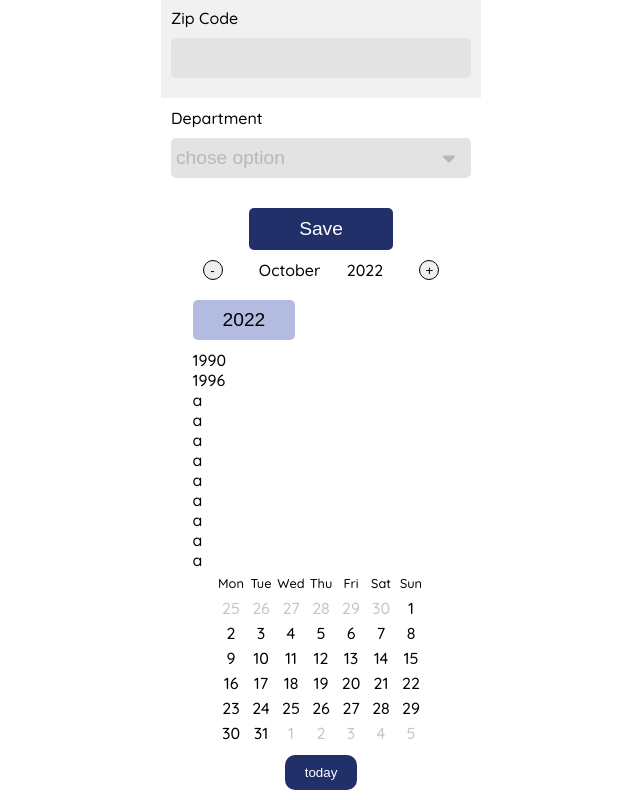
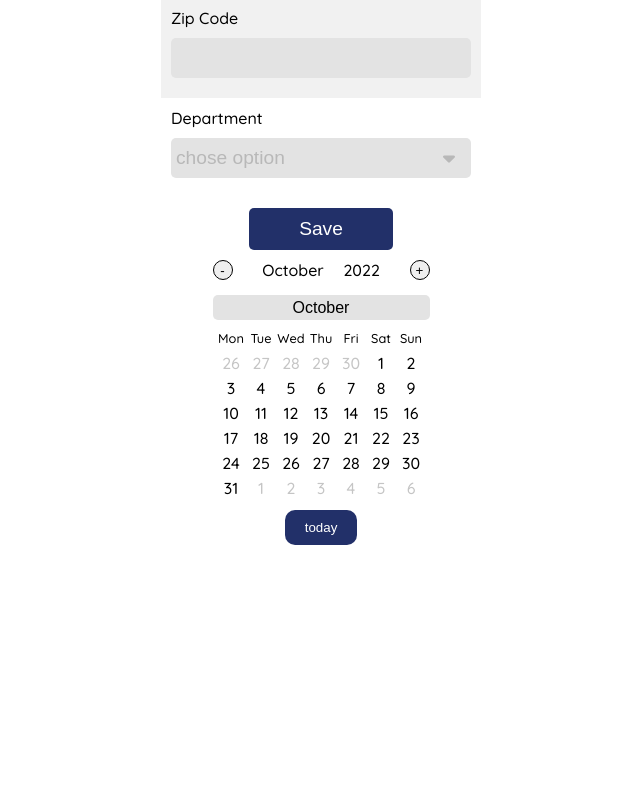
Before and after one commit to 0pix/AlexisNeisius_14_26102022, a React (Create React App) app: page / in a window 1280 px wide. Shown: the part 672-1472 px from the top of the page, without its empty margins (319-959 px from the left). After the commit the page ends 1227 px from the top, so only its background shows below. Built offline with nearby package versions, Linux system fonts and the light colour scheme; the HTML template or start-up script is replaced by a standard one.

Commit message:
working on input of calendar component

```diff
--- a/src/components/Calendar/Calendar.jsx
+++ b/src/components/Calendar/Calendar.jsx
@@ -1,7 +1,6 @@
 import React, {useEffect, useState} from 'react';
 import './Calendar.css'
-import inputCalendar from "./InputCalendar";
-import InputCalendar from "./InputCalendar";
+import InputMonthCalendar from "./InputMonthCalendar";
 
 const Calendar = () => {
 	// console.log(date); // Fri Jun 17 2022 11:27:28 GMT+0100 (British Summer Time)
@@ -13,9 +12,12 @@ const Calendar = () => {
 	// 	let test = new Date(2022, month - 1, 1)
 	// 	return test.toLocaleDateString('en-GB', {weekday: 'long'})
 	// }
-
 	function getFirstDayInMonth(year, month) {
-		return new Date(2022, month - 1, 1).getDay()
+		const firstDay = new Date(`${month}/1/${year}`).getDay()
+		if (firstDay === 0) {
+			return 6
+		}
+		return firstDay - 1
 	}
 
 	// function getDayName(dateStr, locale) {
@@ -31,11 +33,20 @@ const Calendar = () => {
 	const [year, setYear] = useState(currentYear)
 	const [day, setDay] = useState(currentDay)
 	const getPreviousMonth = getDaysInMonth(year, month - 1)
-	const selectDate = new Date(`${month}/${currentDay}/${year}`)
+	const selectDate = new Date(`${month}/${day}/${year}`)
 	const daysInCurrentMonth = getDaysInMonth(year, month);
 	const firstDayMonth = getFirstDayInMonth(year, month)
 	const monthLetter = selectDate.toLocaleString('en-GB', {month: 'long'})
 	const days = ['Mon', 'Tue', 'Wed', 'Thu', 'Fri', 'Sat', "Sun"]
+
+	// console.log(selectDate)
+	console.log('le pas use', firstDayMonth)
+
+
+	// useEffect(() => {
+	// 	setFirstDayMonth(getFirstDayInMonth(year, month))
+	// 	console.log('le use', firstDayMonth)
+	// }, [month, day, year])
 
 
 	const allDay = () => {
@@ -91,10 +102,8 @@ const Calendar = () => {
 	}
 
 	useEffect(() => {
-		console.log(day)
 	}, [day])
 
-	console.log('test')
 	return (<div className={'calendar'}>
 		<div className={'titleDate'}>
 			<button
@@ -106,7 +115,8 @@ const Calendar = () => {
 				onClick={nextMonth}>+
 			</button>
 		</div>
-		<InputCalendar data={year} setData={setYear}/>
+		<InputMonthCalendar data={monthLetter} setData={setMonth} minMonth={1} maxMonth={12}/>
+		{/*<InputMonthCalendar data={year} setData={setYear} minValueYear={1920} maxValueYear={currentYear}/>*/}
 		<div className={'parent'}>
 			{days.map((el) => <div className={'days'}>{el}</div>)}
 			{previousDays.map((el) => <div className={'previousNextDays'}>{el}</div>)}
@@ -116,9 +126,6 @@ const Calendar = () => {
 			{nextDays.map((el) => <div className={'previousNextDays'}>{el}</div>)}
 		</div>
 		<button className={'todayBtn'} onClick={today}>today</button>
-		<div>
-
-		</div>
 	</div>);
 };
 
--- a/src/components/Calendar/InputCalendar.css
+++ b/src/components/Calendar/InputCalendar.css
@@ -1,9 +1,29 @@
-.inputCalendar input {
-  background-color: #b3bce0;
-  width: 40%;
-  text-align: center;
+.inputCalendar {
+  /*width: fit-content;*/
+  /*background-color: #61dafb;*/
+  position: relative;
 }
 
-.inputCalendar {
+.inputCalendar input {
+  background-color: #e3e3e3;
+  width: fit-content;
+  height: 25px;
+  margin: 5px 10px;
+  text-align: center;
+  font-size: 1em;
+}
 
+.inputCalendar li {
+  cursor: pointer;
 }
+
+.inputCalendar ul {
+  position: absolute;
+  background-color: #d3d3d3;
+  width: 100%;
+  text-align: center;
+  max-height: 300px;
+  overflow-y: scroll;
+  margin-bottom: 20px;
+  z-index: 2;
+}
--- a/src/components/Calendar/InputCalendar.jsx
+++ /dev/null
@@ -1,30 +0,0 @@
-import React from 'react';
-import './InputCalendar.css'
-
-const inputCalendar = ({data, setData}) => {
-	const stringToNumber = (string) => {
-		setData(Number(string))
-	}
-
-	return (
-		<div className={'inputCalendar'}>
-			<input type={'text'} value={data}/>
-
-			<ul>
-				<li onClick={(e) => stringToNumber(e.target.innerHTML)}>1990</li>
-				<li onClick={(e) => stringToNumber(e.target.innerHTML)}>1996</li>
-				<li>a</li>
-				<li>a</li>
-				<li>a</li>
-				<li>a</li>
-				<li>a</li>
-				<li>a</li>
-				<li>a</li>
-				<li>a</li>
-				<li>a</li>
-			</ul>
-		</div>
-	);
-};
-
-export default inputCalendar;
--- /dev/null
+++ b/src/components/Calendar/InputMonthCalendar.jsx
@@ -0,0 +1,100 @@
+import React, {useState} from 'react';
+import './InputCalendar.css'
+
+const InputMonthCalendar = ({data, setData, minMonth, maxMonth, minValueYear, maxValueYear}) => {
+	const [openInput, setOpenInput] = useState(false)
+	const stringToNumber = (string) => {
+		setData(Number(string))
+	}
+
+	const months = [
+		{
+			letter: 'January',
+			number: 1
+		},
+		{
+			letter: 'February',
+			number: 2
+		},
+		{
+			letter: 'March',
+			number: 3
+		},
+		{
+			letter: 'April',
+			number: 4
+		},
+		{
+			letter: 'May',
+			number: 5
+		},
+		{
+			letter: 'June',
+			number: 6
+		},
+		{
+			letter: 'July',
+			number: 7
+		},
+		{
+			letter: 'August',
+			number: 8
+		},
+		{
+			letter: 'September',
+			number: 9
+		},
+		{
+			letter: 'October',
+			number: 10
+		},
+		{
+			letter: 'November',
+			number: 11
+		},
+		{
+			letter: 'December',
+			number: 12
+		},
+	]
+
+	return (
+		<div className={'inputCalendar'}>
+			<input onClick={() => setOpenInput(!openInput)} type={'text'} value={data}/>
+			{openInput && <ul>
+				{months.map((el) => <li onClick={() => stringToNumber(el.number)}>{el.letter}</li>)}
+			</ul>}
+		</div>
+	);
+};
+
+export default InputMonthCalendar;
+
+
+// const InputMonthCalendar = ({data, setData, minValue, maxValue}) => {
+// 	const [openInput, setOpenInput] = useState(false)
+// 	const stringToNumber = (string) => {
+// 		setData(Number(string))
+// 	}
+//
+// 	const years = () => {
+// 		const years = [minValue]
+// 		for (let x = minValue; x < maxValue; x++) {
+// 			years.push(x + 1)
+// 		}
+// 		return years
+// 	}
+//
+// 	const yearsInput = years().reverse()
+//
+// 	return (
+// 		<div className={'inputCalendar'}>
+// 			<input onClick={() => setOpenInput(!openInput)} type={'text'} value={data}/>
+// 			{openInput && <ul>
+// 				{yearsInput.map((e) => <li onClick={(e) => stringToNumber(e.target.innerHTML)}>{e}</li>)}
+// 			</ul>}
+// 		</div>
+// 	);
+// };
+//
+// export default InputMonthCalendar;
```
Also changed, not shown: src/components/Calendar/InputYearCalendar.jsx (added, +139 -0 lines).
